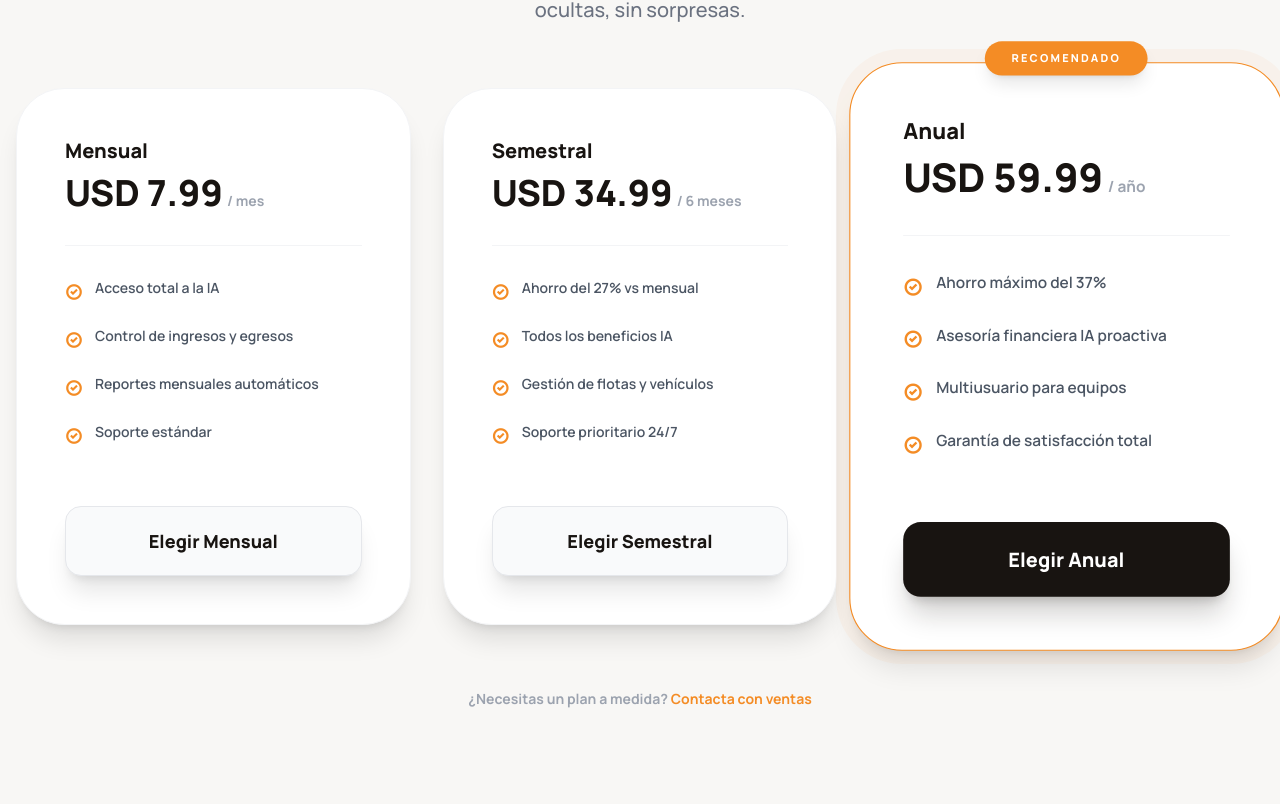
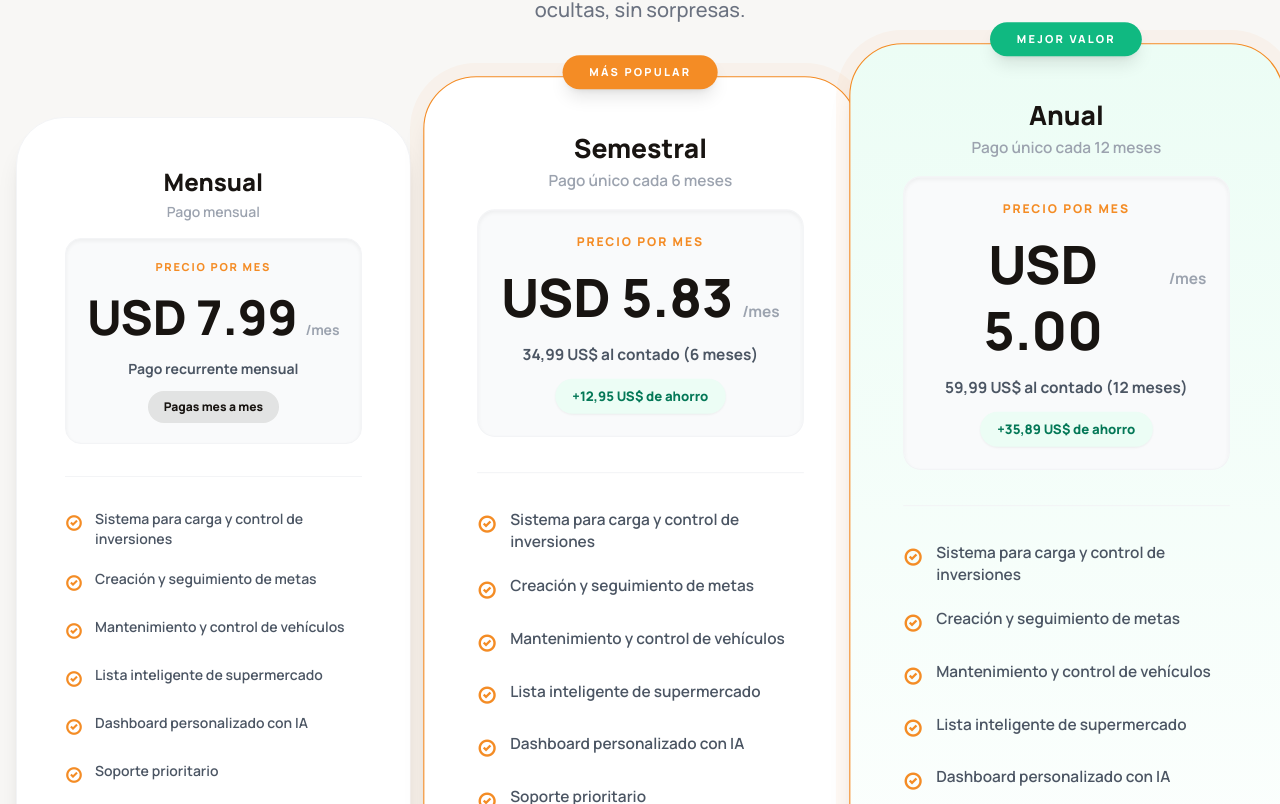
Before and after one commit to jmpo/https---github.com-jmpo-lp-mordomo, a React (Vite) app: page / in a window 1280 px wide. Shown: the part 5636-6440 px from the top of the page. Built offline with nearby package versions, Linux system fonts and the light colour scheme; no server answers.

Commit message:
Refactor PricingSection component to improve plan structure and display pricing details

```diff
--- a/components/PricingSection.tsx
+++ b/components/PricingSection.tsx
@@ -2,36 +2,67 @@
 import React from 'react';
 import { trackMetaEvent } from '../metaPixel';
 
+type Plan = {
+  name: string;
+  total: number;
+  months: number;
+  features: string[];
+  cta: string;
+  popular?: boolean;
+  highlight?: 'popular' | 'value';
+  href: string;
+};
+
 const PricingSection: React.FC = () => {
-  const plans = [
+  const sharedFeatures = [
+    'Sistema para carga y control de inversiones',
+    'Creación y seguimiento de metas',
+    'Mantenimiento y control de vehículos',
+    'Lista inteligente de supermercado',
+    'Dashboard personalizado con IA',
+    'Soporte prioritario'
+  ];
+
+  const plans: Plan[] = [
     {
       name: 'Mensual',
-      price: '7.99',
-      period: '/ mes',
-      features: ['Acceso total a la IA', 'Control de ingresos y egresos', 'Reportes mensuales automáticos', 'Soporte estándar'],
+      total: 7.99,
+      months: 1,
+      features: sharedFeatures,
       cta: 'Elegir Mensual',
       popular: false,
       href: 'https://pay.hotmart.com/E103337720H?off=datt7ri2&checkoutMode=6'
     },
     {
       name: 'Semestral',
-      price: '34.99',
-      period: '/ 6 meses',
-      features: ['Ahorro del 27% vs mensual', 'Todos los beneficios IA', 'Gestión de flotas y vehículos', 'Soporte prioritario 24/7'],
+      total: 34.99,
+      months: 6,
+      features: sharedFeatures,
       cta: 'Elegir Semestral',
-      popular: false,
+      popular: true,
+      highlight: 'popular',
       href: 'https://pay.hotmart.com/E103337720H?off=2kzn4n3n&checkoutMode=6'
     },
     {
       name: 'Anual',
-      price: '59.99',
-      period: '/ año',
-      features: ['Ahorro máximo del 37%', 'Asesoría financiera IA proactiva', 'Multiusuario para equipos', 'Garantía de satisfacción total'],
+      total: 59.99,
+      months: 12,
+      features: sharedFeatures,
       cta: 'Elegir Anual',
       popular: true,
+      highlight: 'value',
       href: 'https://pay.hotmart.com/E103337720H?off=9011oxf5&checkoutMode=6'
     }
   ];
+
+  const currencyFormatter = new Intl.NumberFormat('es-ES', {
+    style: 'currency',
+    currency: 'USD',
+    minimumFractionDigits: 2,
+    maximumFractionDigits: 2
+  });
+
+  const monthlyReference = plans.find((p) => p.months === 1)?.total ?? 0;
 
   return (
     <section className="py-24 bg-[#f8f7f5]" id="pricing">
@@ -42,22 +73,56 @@ const PricingSection: React.FC = () => {
         </div>
 
         <div className="grid md:grid-cols-3 gap-8 items-center">
-          {plans.map((p, i) => (
+          {plans.map((p, i) => {
+            const monthlyPrice = p.total / p.months;
+            const savings = p.months > 1 && monthlyReference > 0 ? monthlyReference * p.months - p.total : 0;
+
+            const isPopular = p.highlight === 'popular';
+            const isBestValue = p.highlight === 'value';
+
+            return (
               <div
                 key={i}
-              className={`relative bg-white p-12 rounded-[3rem] border ${p.popular ? 'border-primary ring-[12px] ring-primary/5 scale-110 z-10 shadow-2xl' : 'border-gray-100'} shadow-xl transition-all duration-500 hover:translate-y-[-10px] group`}
+                className={`relative bg-white p-12 rounded-[3rem] border ${p.popular ? 'border-primary ring-[12px] ring-primary/5 scale-110 z-10 shadow-2xl' : 'border-gray-100'} shadow-xl transition-all duration-500 hover:translate-y-[-10px] group flex flex-col ${
+                  isBestValue ? 'bg-gradient-to-b from-emerald-50 to-white' : ''
+                }`}
               >
-              {p.popular && (
-                <div className="absolute -top-5 left-1/2 -translate-x-1/2 bg-primary text-white text-[10px] font-black px-6 py-2 rounded-full uppercase tracking-[0.2em] shadow-lg">
-                  RECOMENDADO
+                {p.highlight && (
+                  <div className={`absolute -top-5 left-1/2 -translate-x-1/2 text-white text-[10px] font-black px-6 py-2 rounded-full uppercase tracking-[0.2em] shadow-lg ${
+                    isPopular ? 'bg-primary' : 'bg-emerald-500'
+                  }`}>
+                    {isPopular ? 'Más Popular' : 'Mejor Valor'}
                   </div>
                 )}
 
-              <div className="mb-8">
-                <h3 className="text-xl font-black text-secondary mb-2">{p.name}</h3>
-                <div className="flex items-baseline gap-1">
-                  <span className="text-4xl font-black">USD {p.price}</span>
-                  <span className="text-gray-400 font-bold text-sm">{p.period}</span>
+                <div className="mb-8 space-y-4">
+                  <div className="text-center">
+                    <h3 className="text-2xl font-black text-secondary mb-1">{p.name}</h3>
+                    <p className="text-sm font-semibold text-gray-400">
+                      {p.months === 1 ? 'Pago mensual' : `Pago único cada ${p.months} meses`}
+                    </p>
+                  </div>
+
+                  <div className="bg-gray-50 border border-gray-100 rounded-2xl p-5 shadow-inner space-y-3 text-center">
+                    <div className="text-[11px] font-black uppercase tracking-[0.16em] text-primary">Precio por mes</div>
+                    <div className="flex items-baseline justify-center gap-2">
+                      <span className="text-5xl font-black leading-tight text-secondary">USD {monthlyPrice.toFixed(2)}</span>
+                      <span className="text-sm font-bold text-gray-400">/mes</span>
+                    </div>
+                    <div className="text-sm font-bold text-gray-600">
+                      {p.months === 1 ? 'Pago recurrente mensual' : `${currencyFormatter.format(p.total)} al contado (${p.months} meses)`}
+                    </div>
+                    {(p.months === 1 || savings > 0) && (
+                      <div className="flex justify-center">
+                        {p.months === 1 ? (
+                          <span className="text-xs font-black text-secondary bg-secondary/10 px-4 py-2 rounded-full">Pagas mes a mes</span>
+                        ) : (
+                          <span className="text-xs font-black text-emerald-700 bg-emerald-50 px-4 py-2 rounded-full shadow-sm">
+                            +{currencyFormatter.format(savings)} de ahorro
+                          </span>
+                        )}
+                      </div>
+                    )}
                   </div>
                 </div>
 
@@ -74,8 +139,8 @@ const PricingSection: React.FC = () => {
 
                 <a
                   href={p.href}
-                onClick={() => trackMetaEvent('InitiateCheckout', { content_name: p.name, value: Number(p.price), currency: 'USD' })}
-                className={`block w-full py-5 rounded-2xl font-black text-lg transition-all active:scale-95 text-center shadow-xl ${
+                  onClick={() => trackMetaEvent('InitiateCheckout', { content_name: p.name, value: p.total, currency: 'USD' })}
+                  className={`mt-auto block w-full py-5 rounded-2xl font-black text-lg transition-all active:scale-95 text-center shadow-xl ${
                     p.popular
                       ? 'bg-secondary text-white hover:bg-black shadow-secondary/20'
                       : 'bg-gray-50 text-secondary hover:bg-gray-100 border border-gray-200'
@@ -84,7 +149,8 @@ const PricingSection: React.FC = () => {
                   {p.cta}
                 </a>
               </div>
-          ))}
+            );
+          })}
         </div>
 
         <p className="text-center mt-16 text-sm font-bold text-gray-400">
```
Lines whose indentation alone changed are shown as unchanged.
